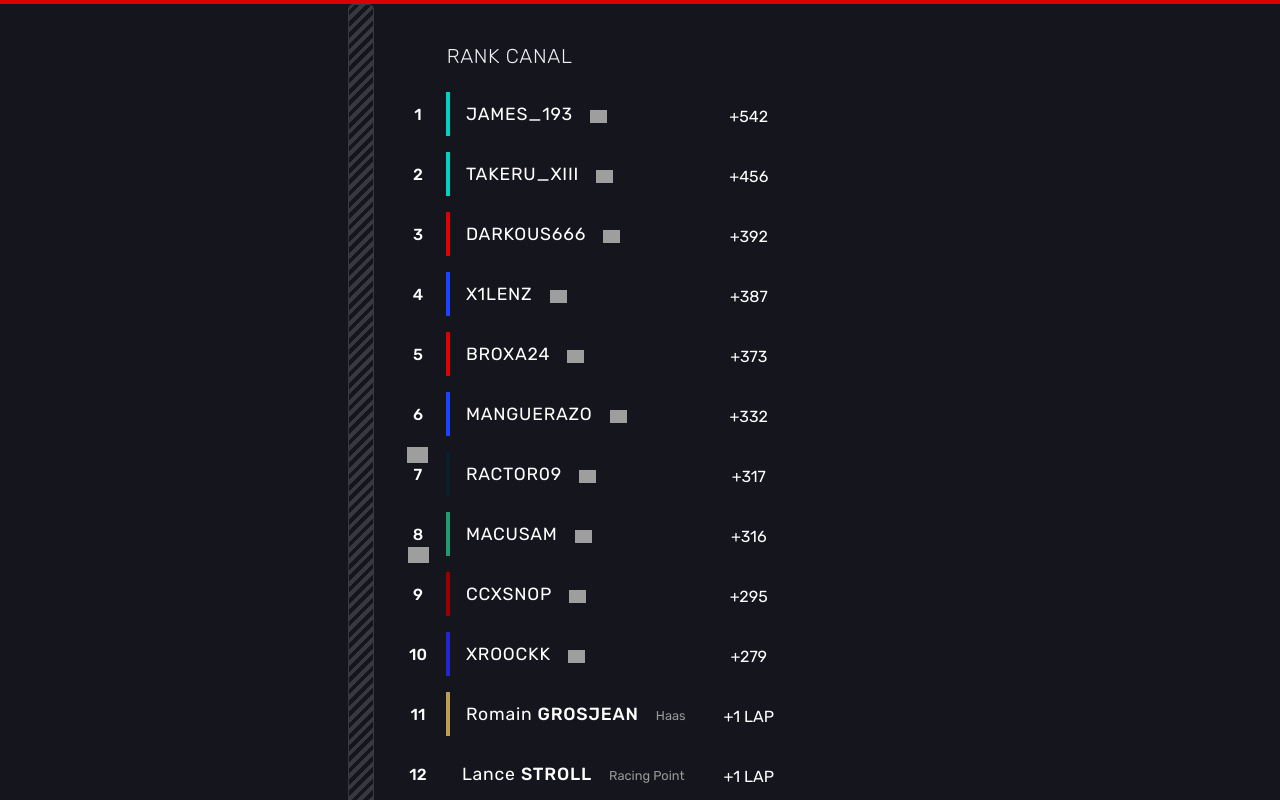
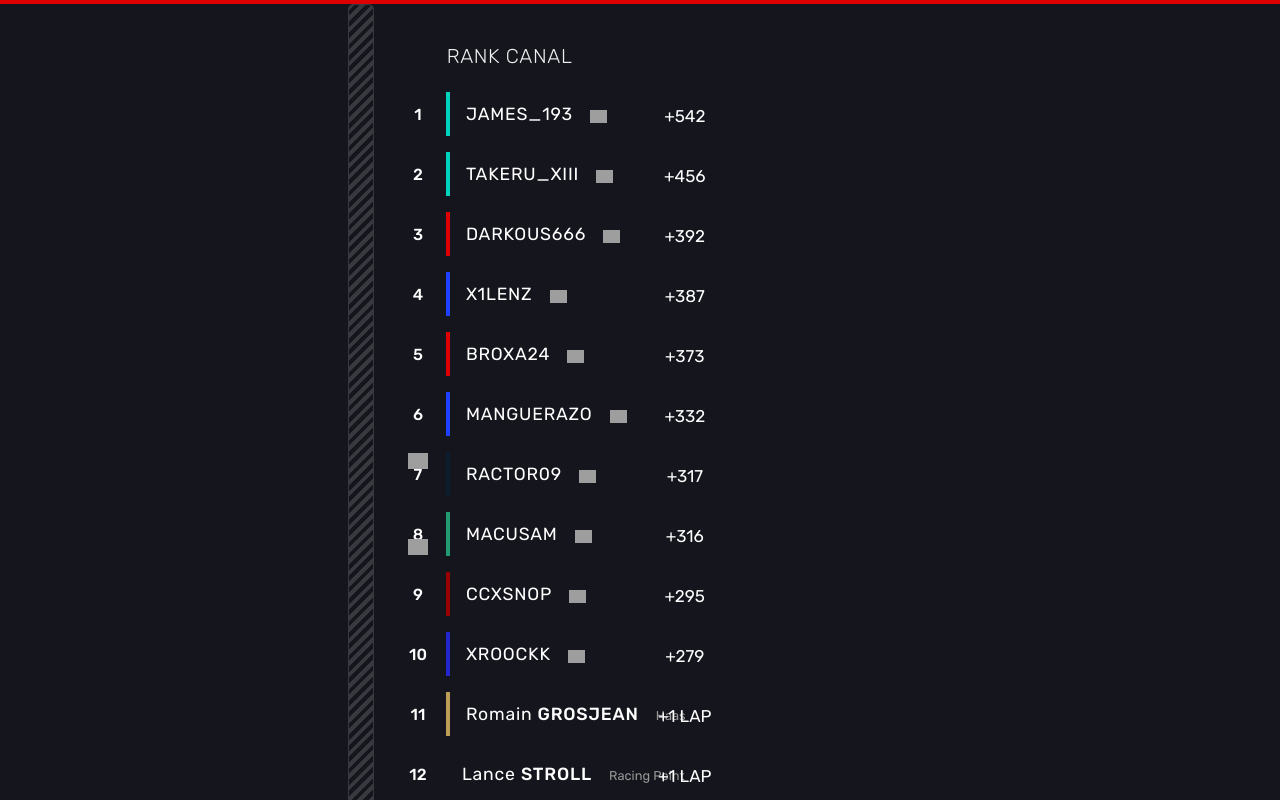
Before and after one commit to PCSolucion/leaderboards_f1, a plain HTML site: page index.html in a window 1280 px wide. Shown: the top 800 px of the page. Drawn offline with nearby package versions, Linux system fonts and the light colour scheme; grey boxes are pictures that could not be loaded.

Commit message:
Cambios en tamaños de fuentes

```diff
--- a/style.css
+++ b/style.css
@@ -62,13 +62,15 @@ td.position {
 }
 .up{
   position: absolute;
-    margin-top: -18px;
-    margin-left: 9px;
+    margin-top: -12px;
+    margin-left: 10px;
+    width: 20px;
 }
 .down{
   position: absolute;
-    margin-top: 22px;
+    margin-top: 14px;
     margin-left: 10px;
+    width: 20px;
 }
 /* estilo para los encabezados con títulos en mayúsculas */
 table th {
@@ -104,12 +106,11 @@ table td.driver span {
 
 /* estilo para el span anidado en la última celda con un fondo en rectángulo redondeado */
 table td.gap span {
-
   border-radius: 30px;
   padding: 0.5rem 0.75rem;
-  font-size: 16px;
+  font-size: 17px;
   text-transform: uppercase;
-  margin-left: -280px;
+  margin-left: -408px;
 }
 
 /* en pantallas más pequeñas, ocultar la tercera columna */
```
